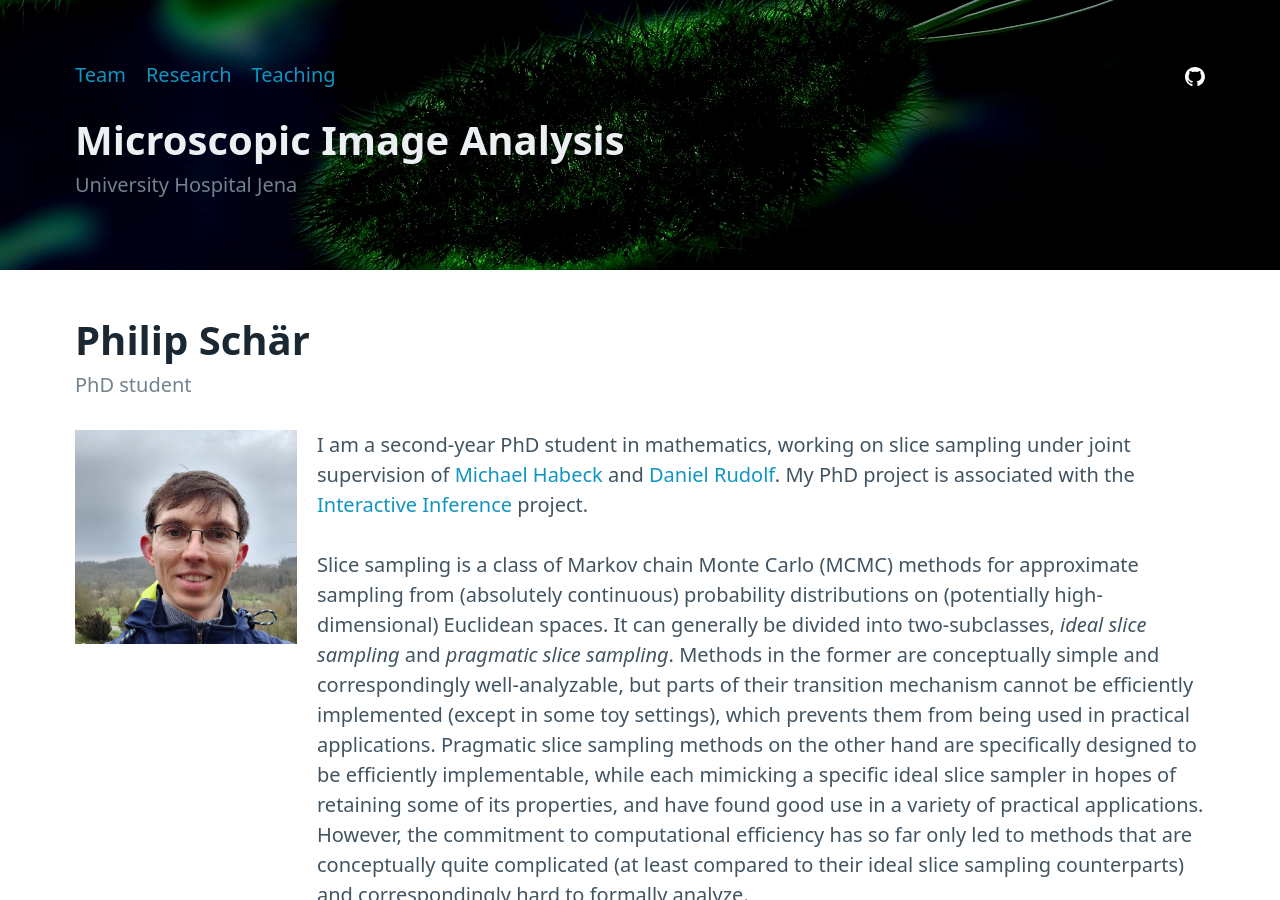
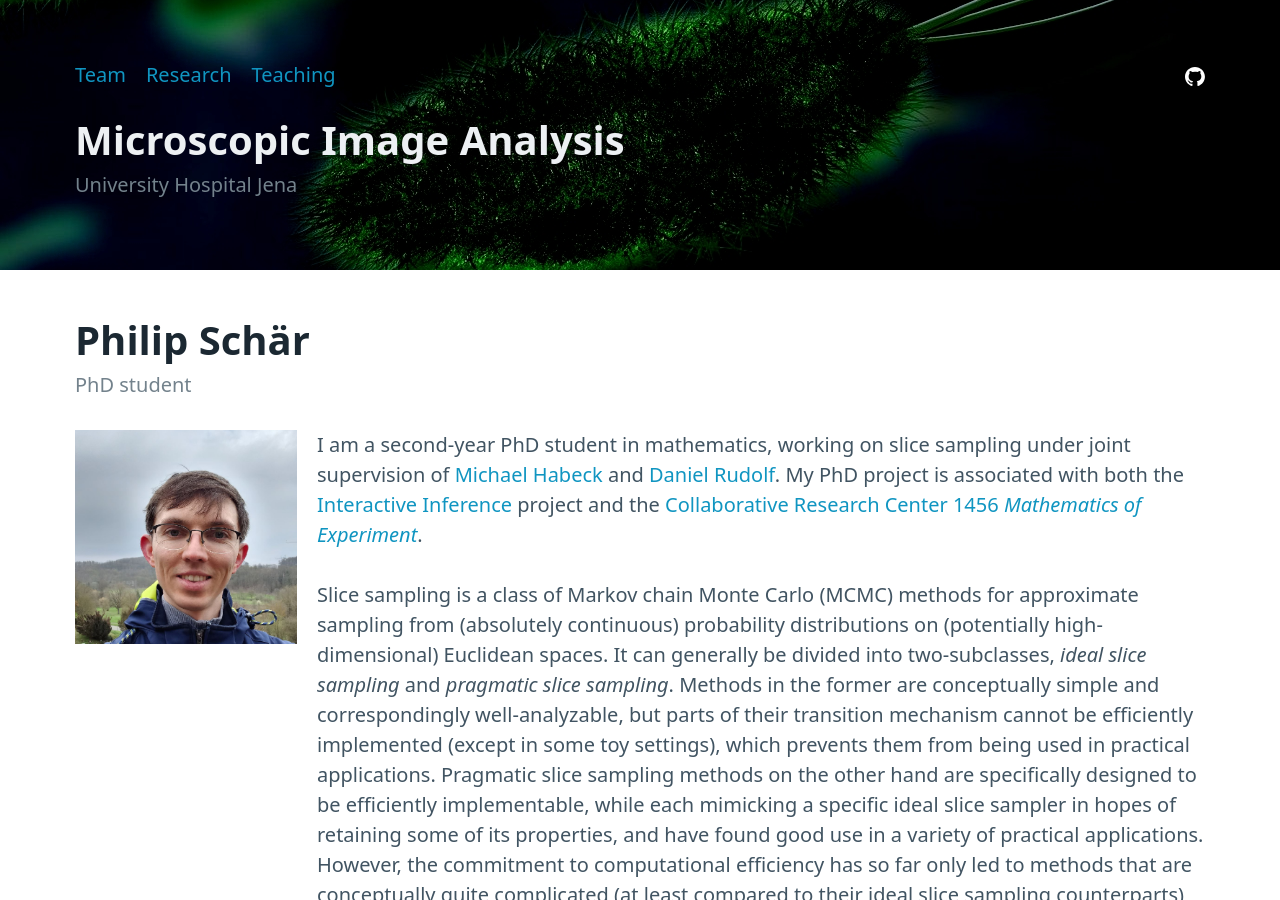
Before and after one commit to microscopic-image-analysis/microscopic-image-analysis.github.io, a Jekyll site: the page built from _team/philip-schaer.md, in a window 1280 px wide and 900 px high. Built offline with Jekyll 4.4.1, drawn with Linux system fonts in a browser that asks for light colours.

Commit message:
Added my CRC 1456 affiliation to my personal page

```diff
--- a/_team/philip-schaer.md
+++ b/_team/philip-schaer.md
@@ -7,7 +7,7 @@ teaser: "Investigating slice sampling from various different angles"
 layout: member
 ---
 
-I am a second-year PhD student in mathematics, working on slice sampling under joint supervision of [Michael Habeck](/team/michael-habeck.html) and [Daniel Rudolf](https://staff.fim.uni-passau.de/~rudolf/). My PhD project is associated with the [Interactive Inference](https://inference.uni-jena.de/) project.
+I am a second-year PhD student in mathematics, working on slice sampling under joint supervision of [Michael Habeck](/team/michael-habeck.html) and [Daniel Rudolf](https://staff.fim.uni-passau.de/~rudolf/). My PhD project is associated with both the [Interactive Inference](https://inference.uni-jena.de/) project and the [Collaborative Research Center 1456 *Mathematics of Experiment*](https://www.uni-goettingen.de/en/628179.html).
 
 Slice sampling is a class of Markov chain Monte Carlo (MCMC) methods for approximate sampling from (absolutely continuous) probability distributions on (potentially high-dimensional) Euclidean spaces. It can generally be divided into two-subclasses, *ideal slice sampling* and *pragmatic slice sampling*. Methods in the former are conceptually simple and correspondingly well-analyzable, but parts of their transition mechanism cannot be efficiently implemented (except in some toy settings), which prevents them from being used in practical applications. Pragmatic slice sampling methods on the other hand are specifically designed to be efficiently implementable, while each mimicking a specific ideal slice sampler in hopes of retaining some of its properties, and have found good use in a variety of practical applications. However, the commitment to computational efficiency has so far only led to methods that are conceptually quite complicated (at least compared to their ideal slice sampling counterparts) and correspondingly hard to formally analyze.
 
```
